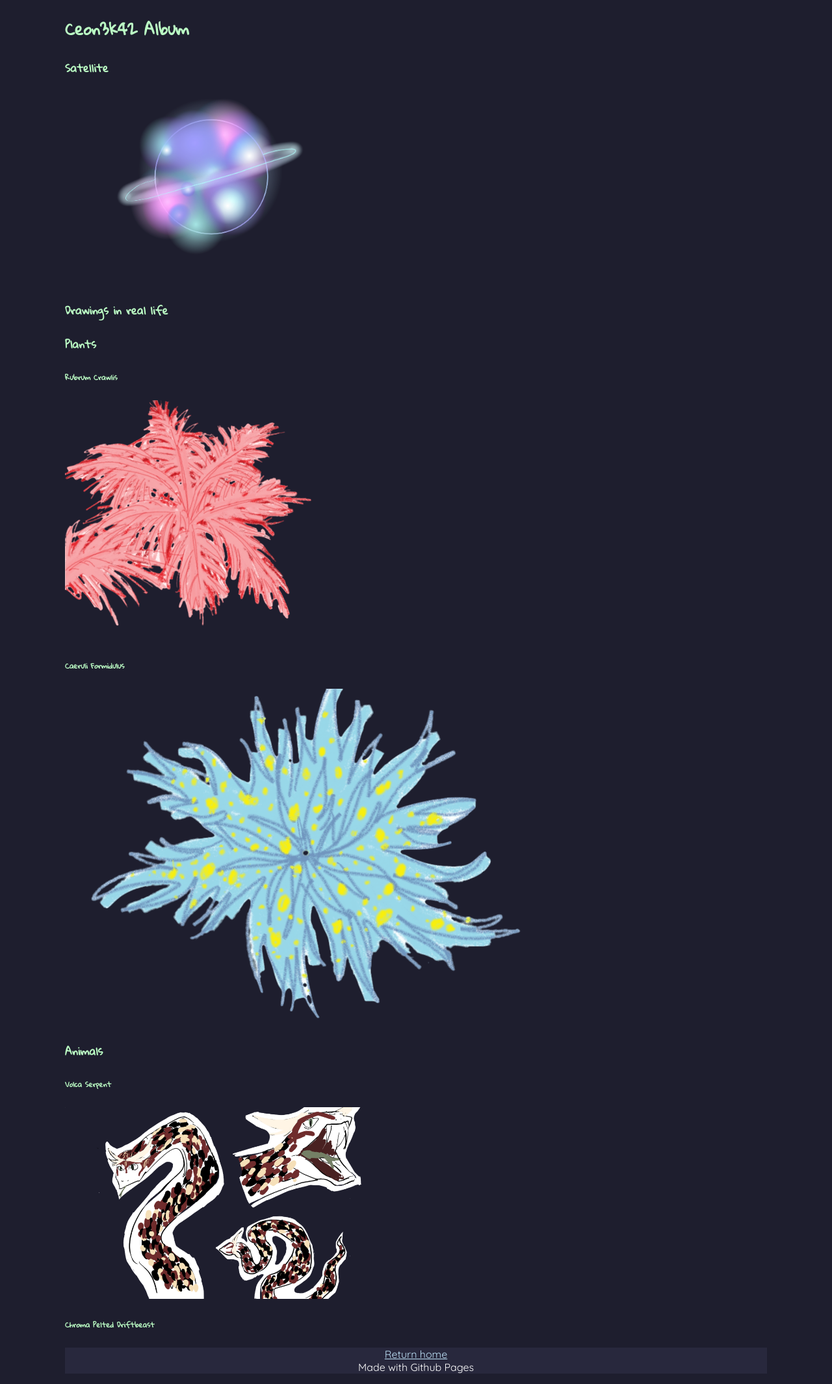
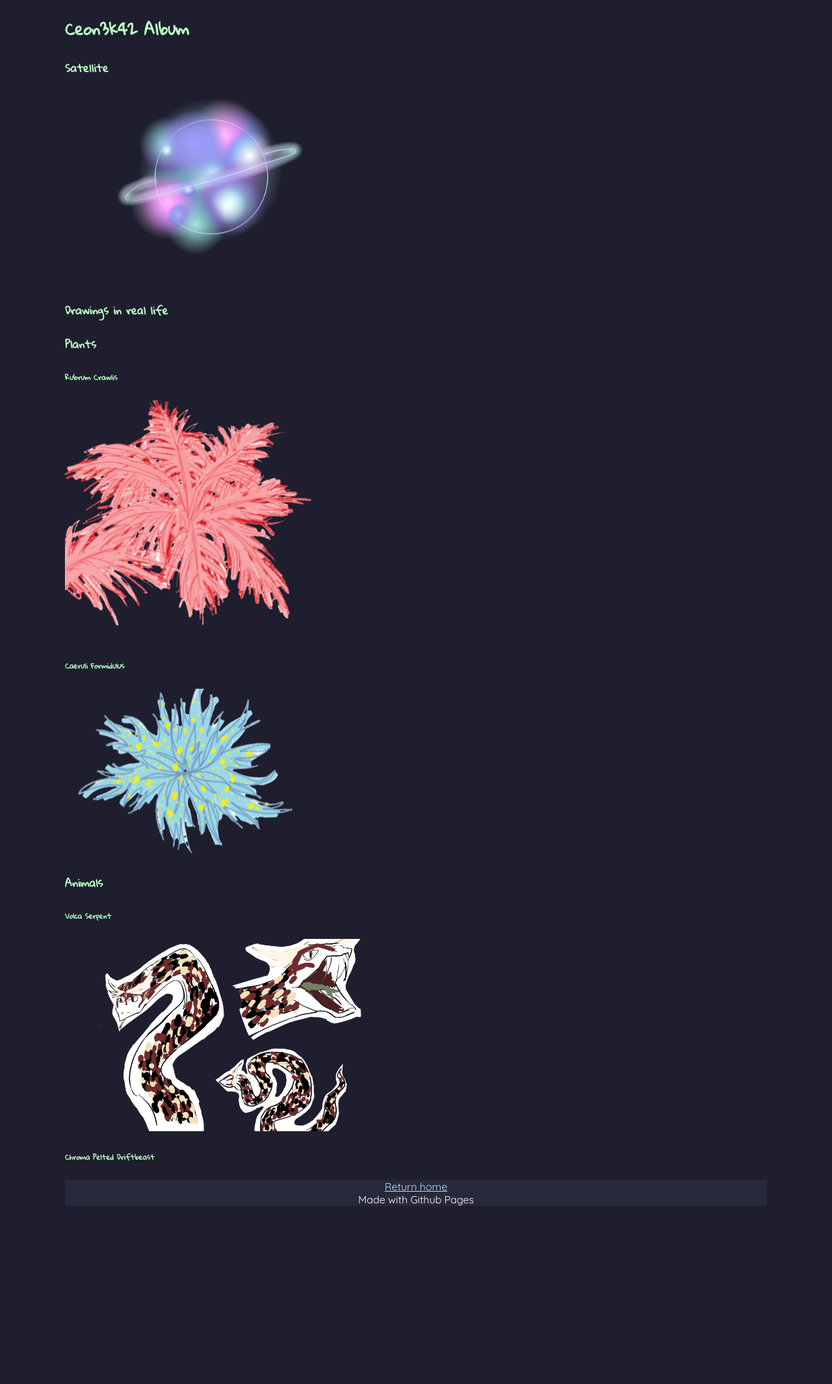
Before and after one commit to Ceon3k42/Ceon3k42.github.io, a Jekyll site: the page built from album.md, in a window 1280 px wide. Shown: the whole page at 65% size. Built offline with Jekyll 4.4.1, drawn with Linux system fonts in a browser that asks for light colours; after the commit the page ends 1872 px from its top, so only the background shows below that.

Commit message:
BRUH I SPELLING ERRORED

```diff
--- a/album.md
+++ b/album.md
@@ -13,7 +13,7 @@ title: album
 <img src="https://ceon3k42.github.io/assets/red-plant.png" width=400px>
 
 ###### Caeruli Formidulus
-<img src="https://ceon3k42.github.io/assets/blue-plant.png" widh=300px>
+<img src="https://ceon3k42.github.io/assets/blue-plant.png" width=400px>
 
 #### Animals
 ###### Volca Serpent
```
